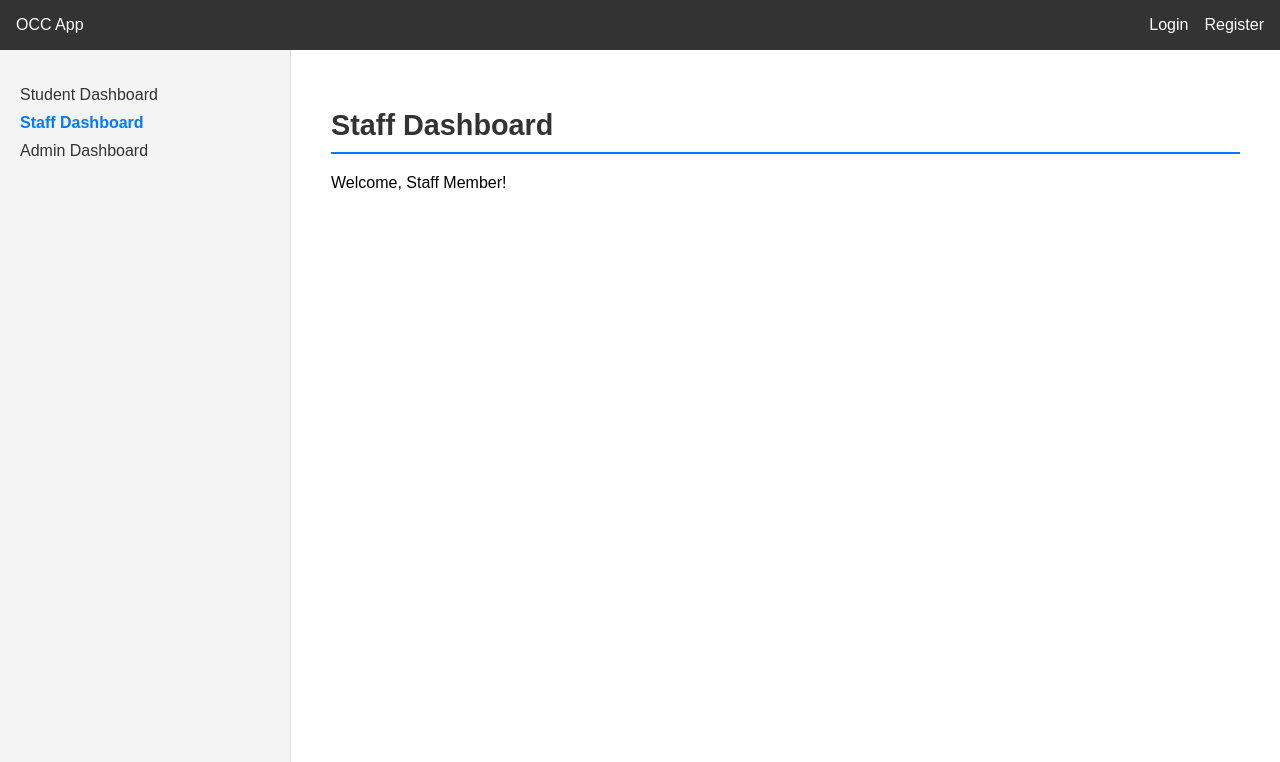
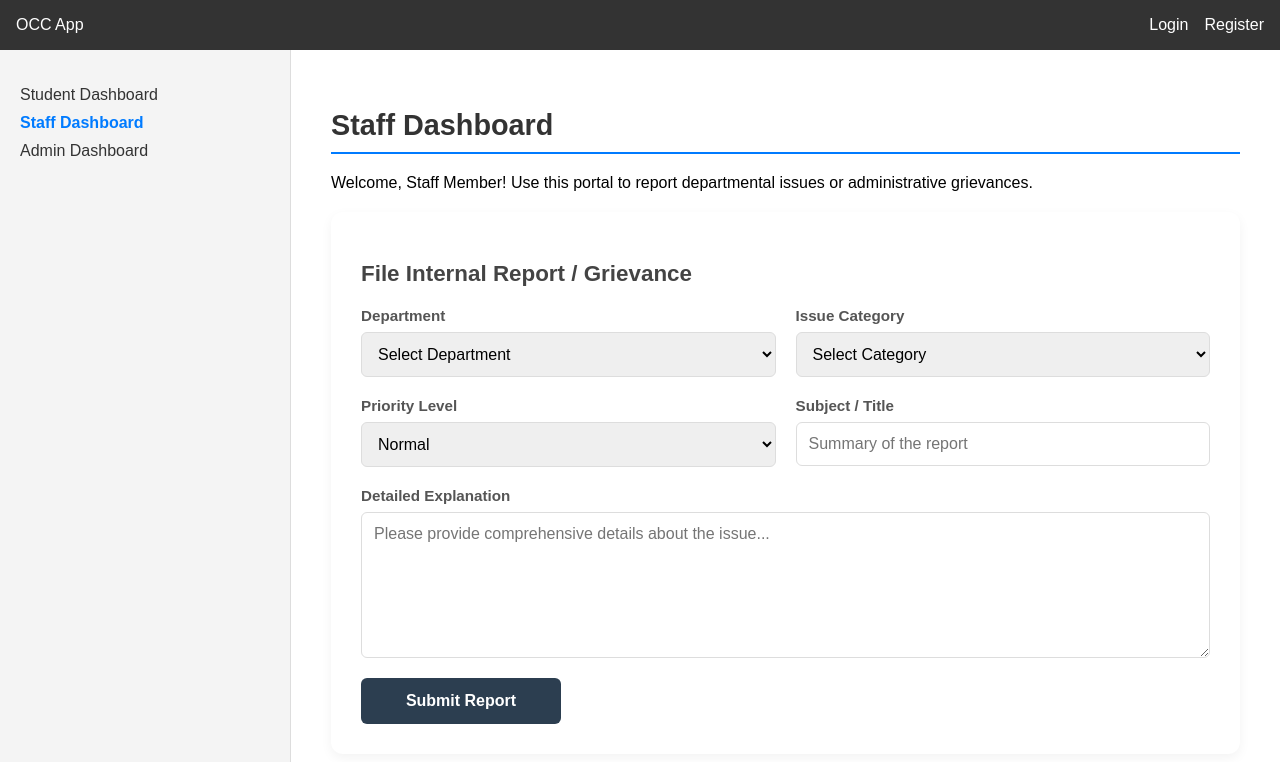
Before and after one commit to amruthk2005/smartcampus, a React (Create React App) app in the folder frontend/: page /staff-dashboard in a window 1280 px wide. Shown: the top 762 px of the page. Built offline with nearby package versions, Linux system fonts and the light colour scheme.

Commit message:
Updated staff dashboard

```diff
--- a/frontend/src/pages/StaffDashboard.jsx
+++ b/frontend/src/pages/StaffDashboard.jsx
@@ -1,10 +1,103 @@
-import React from 'react';
+import React, { useState } from 'react';
 
 const StaffDashboard = () => {
+    const [report, setReport] = useState({
+        department: '',
+        category: '',
+        subject: '',
+        details: '',
+        priority: 'Normal'
+    });
+
+    const handleSubmit = (e) => {
+        e.preventDefault();
+        console.log('Staff Report Submitted:', report);
+        alert('Internal report filed successfully!');
+    };
+
     return (
         <div className="dashboard staff-dashboard">
             <h1>Staff Dashboard</h1>
-            <p>Welcome, Staff Member!</p>
+            <p>Welcome, Staff Member! Use this portal to report departmental issues or administrative grievances.</p>
+
+            <section className="grievance-section">
+                <h2>File Internal Report / Grievance</h2>
+                <form className="grievance-form" onSubmit={handleSubmit}>
+                    <div className="form-row" style={{ display: 'grid', gridTemplateColumns: '1fr 1fr', gap: '20px' }}>
+                        <div className="form-group">
+                            <label htmlFor="department">Department</label>
+                            <select
+                                id="department"
+                                value={report.department}
+                                onChange={(e) => setReport({ ...report, department: e.target.value })}
+                                required
+                            >
+                                <option value="">Select Department</option>
+                                <option value="Academic">Academic Affairs</option>
+                                <option value="HR">Human Resources</option>
+                                <option value="IT">IT Support</option>
+                                <option value="Maintenance">Maintenance & Estate</option>
+                                <option value="Administration">Administration</option>
+                            </select>
+                        </div>
+                        <div className="form-group">
+                            <label htmlFor="category">Issue Category</label>
+                            <select
+                                id="category"
+                                value={report.category}
+                                onChange={(e) => setReport({ ...report, category: e.target.value })}
+                                required
+                            >
+                                <option value="">Select Category</option>
+                                <option value="Infrastructure">Infrastructure Issue</option>
+                                <option value="Resource">Lack of Resources</option>
+                                <option value="Conflict">Workplace Conflict</option>
+                                <option value="Policy">Policy Clarification</option>
+                                <option value="Other">Other</option>
+                            </select>
+                        </div>
+                    </div>
+
+                    <div className="form-row" style={{ display: 'grid', gridTemplateColumns: '1fr 1fr', gap: '20px' }}>
+                        <div className="form-group">
+                            <label htmlFor="priority">Priority Level</label>
+                            <select
+                                id="priority"
+                                value={report.priority}
+                                onChange={(e) => setReport({ ...report, priority: e.target.value })}
+                            >
+                                <option value="Normal">Normal</option>
+                                <option value="Urgent">Urgent</option>
+                                <option value="Critical">Critical</option>
+                            </select>
+                        </div>
+                        <div className="form-group">
+                            <label htmlFor="subject">Subject / Title</label>
+                            <input
+                                type="text"
+                                id="subject"
+                                placeholder="Summary of the report"
+                                value={report.subject}
+                                onChange={(e) => setReport({ ...report, subject: e.target.value })}
+                                required
+                            />
+                        </div>
+                    </div>
+
+                    <div className="form-group">
+                        <label htmlFor="details">Detailed Explanation</label>
+                        <textarea
+                            id="details"
+                            placeholder="Please provide comprehensive details about the issue..."
+                            value={report.details}
+                            onChange={(e) => setReport({ ...report, details: e.target.value })}
+                            required
+                        ></textarea>
+                    </div>
+
+                    <button type="submit" className="submit-btn" style={{ backgroundColor: '#2c3e50' }}>Submit Report</button>
+                </form>
+            </section>
         </div>
     );
 };
```
